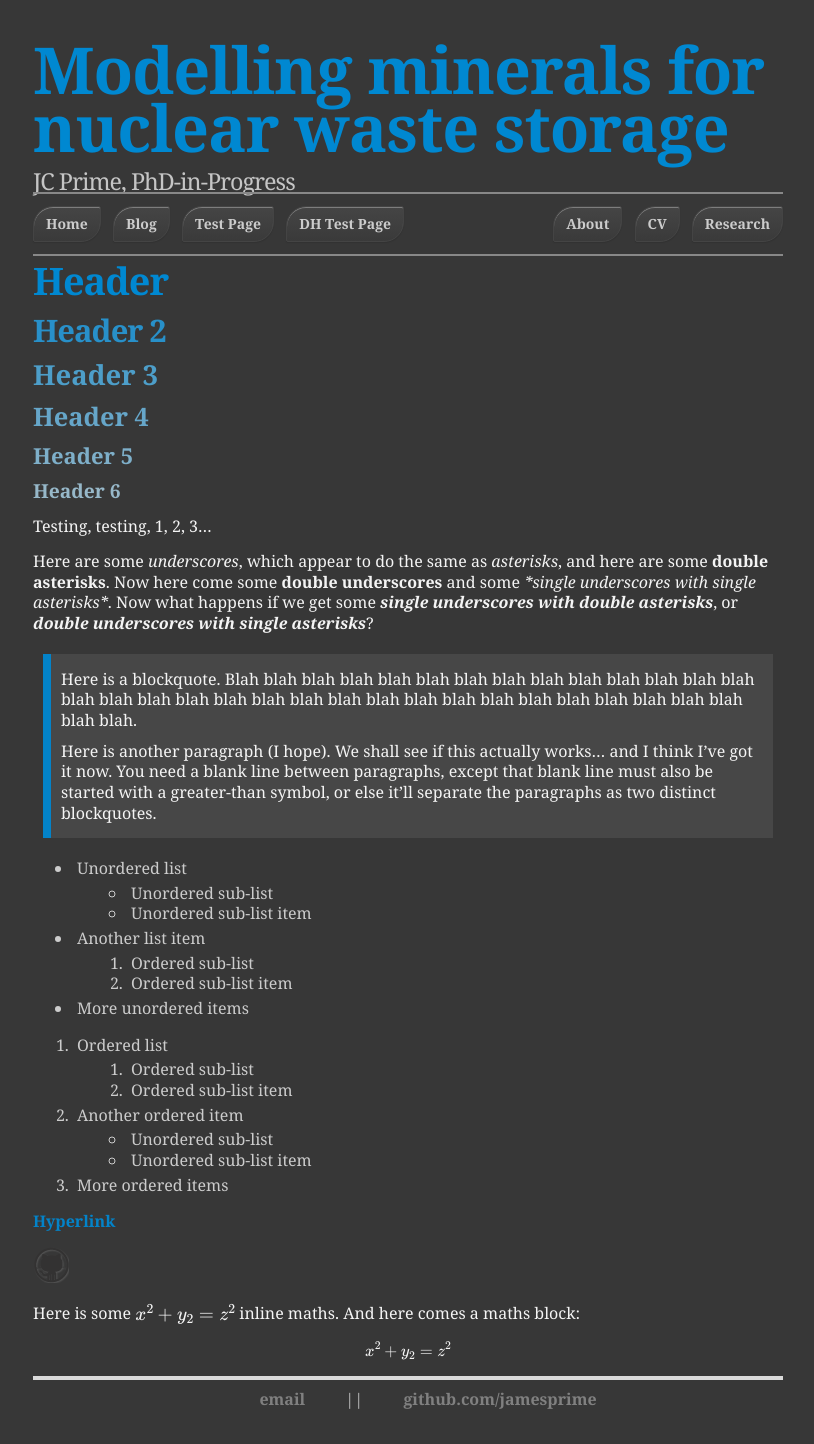
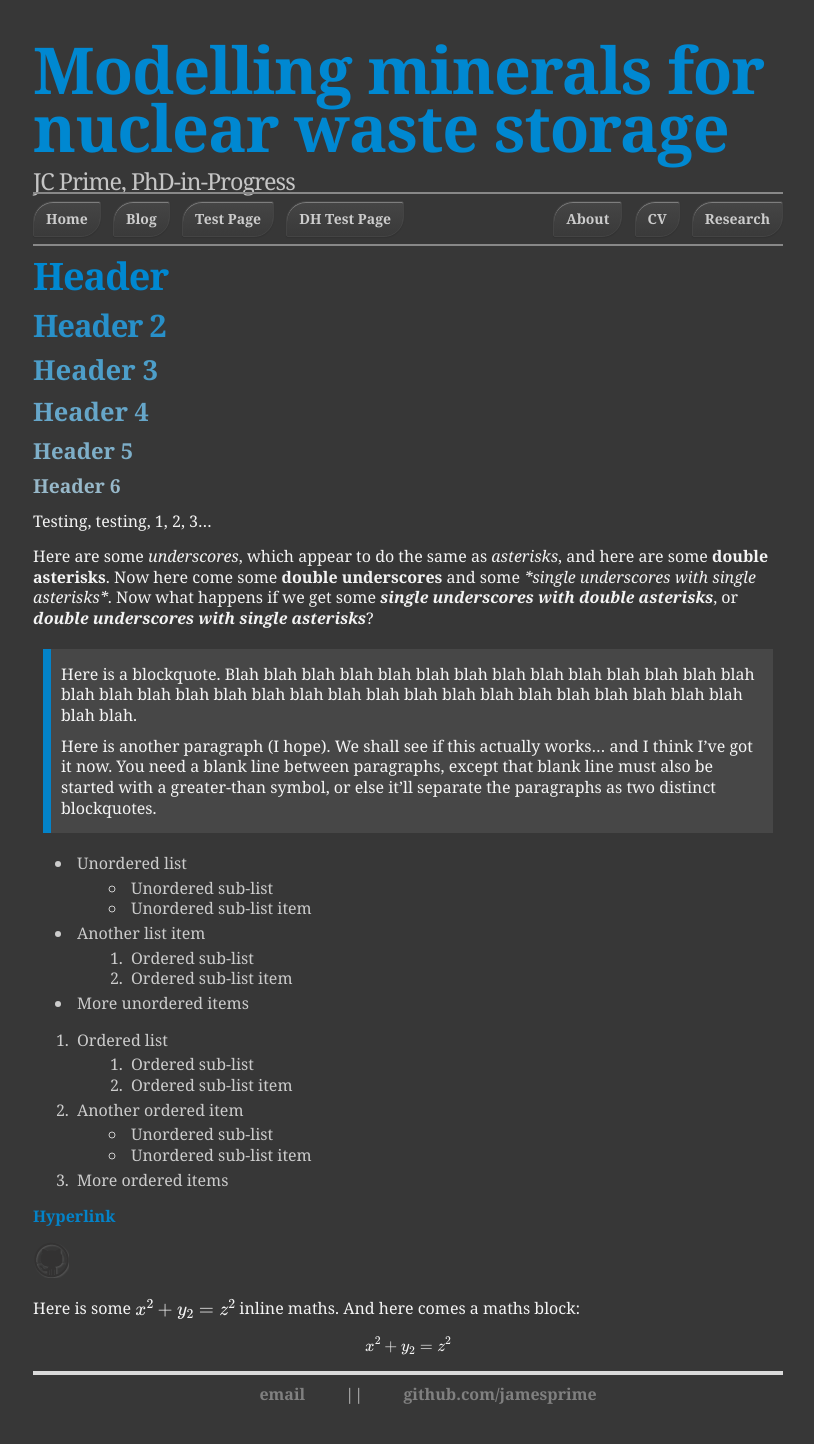
Before and after one commit to jamesprime/jamesprime.github.io, a Jekyll site: the page built from _pages/dhtest/index.md, in a window 1280 px wide. Shown: the whole page, without its empty margins (232-1046 px from the left). Built offline with Jekyll 4.4.1, drawn with Linux system fonts in a browser that asks for light colours; nearby versions of some CDN libraries; formulas are drawn with MathJax 3.

Commit message:
Updated /_sass/uberduper.scss
Last commit worked to equalise the space the buttons were taking up, so reduced .banner padding to 5px 0 (instead of individual padding-top and padding-bottom values), as a test

```diff
--- a/_sass/uberduper.scss
+++ b/_sass/uberduper.scss
@@ -243,8 +243,7 @@ div.slogan {
     // padding-right: 10px;
     border-top: 2px solid #888;
     border-bottom: 2px solid #888;
-    padding-top: 10px;
-    padding-bottom: 10px;
+    padding: 5px 0;
 
     ul {
         list-style: none;
```
